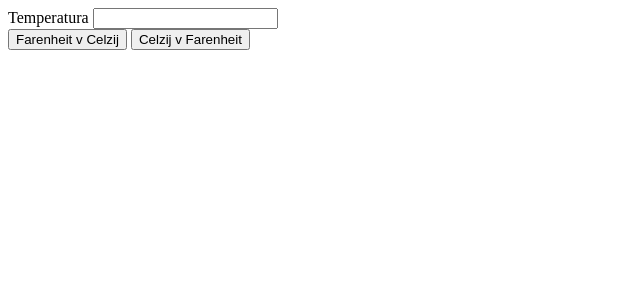
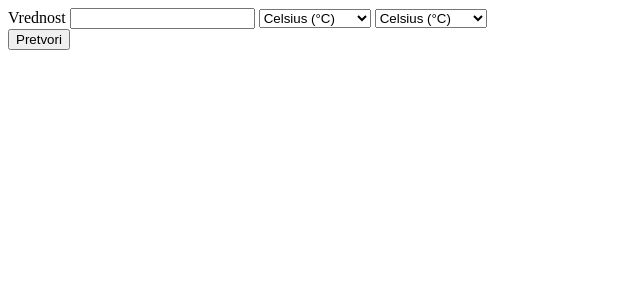
Before and after one commit to martinoprin/School, a PHP site: page / in a window 1280 px wide. Shown: the top 300 px of the page, without its empty margins (0-640 px from the left). Run offline with PHP 8.4, Linux system fonts and the light colour scheme.

Commit message:
vaja13 koncana

```diff
--- a/R4A/NSAv/Vaja13/index.php
+++ b/R4A/NSAv/Vaja13/index.php
@@ -7,27 +7,56 @@
 </head>
 <body>
     <form method="POST" action="">
-        <label for="temperatura">Temperatura</label>
-        <input type="number" name="temperatura" required><br>
-        <input type="submit" name="convert" value="Farenheit v Celzij">
-        <input type="submit" name="convert" value="Celzij v Farenheit">
+
+        <label for="input-unit">Vrednost</label>
+        <input type="number" name="temperatura" required>
+        <select name="input-unit1" id="input-unit1" required>
+            <option value="celsius">Celsius (°C)</option>
+            <option value="fahrenheit">Fahrenheit (°F)</option>
+            <option value="kelvin">Kelvin (K)</option>
+        </select>
+        <select name="input-unit2" id="input-unit2" required>
+            <option value="celsius">Celsius (°C)</option>
+            <option value="fahrenheit">Fahrenheit (°F)</option>
+            <option value="kelvin">Kelvin (K)</option>
+        </select>
+        <br>
+        <input type="submit" value="Pretvori">
     </form>
 
     <?php
-        if ($_SERVER['REQUEST_METHOD'] === "POST") {
-            if (isset($_POST['temperatura'])){
-                $temperatura = $_POST['temperatura'];
-                $conversion = $_POST['convert'];
+    if ($_SERVER['REQUEST_METHOD'] === "POST") {
+        if (isset($_POST['temperatura'])) {
+            $temperatura = (float)$_POST['temperatura'];
+            $inputUnit = $_POST['input-unit1'];
+            $outputUnit = $_POST['input-unit2'];
 
-                if ($conversion === "Celzij v Farenheit") {
-                    $rezultat = $temperatura * 1.8 + 32;
-                    echo "<p>$temperatura °C = $rezultat °F</p>";
-                } else if ($conversion === "Farenheit v Celzij") {
-                    $rezultat = ($temperatura - 32) / 1.8;
-                    echo "<p>$temperatura °F = $rezultat °C</p>";
+            $celsius = null;
+            if ($inputUnit === "celsius") {
+                $celsius = $temperatura;
+            } elseif ($inputUnit === "fahrenheit") {
+                $celsius = ($temperatura - 32) / 1.8;
+            } elseif ($inputUnit === "kelvin") {
+                $celsius = $temperatura - 273.15;
+            }
+
+            if ($celsius !== null) {
+                if ($outputUnit === "celsius") {
+                    $rezultat = $celsius;
+                    $outputSymbol = "°C";
+                } elseif ($outputUnit === "fahrenheit") {
+                    $rezultat = $celsius * 1.8 + 32;
+                    $outputSymbol = "°F";
+                } elseif ($outputUnit === "kelvin") {
+                    $rezultat = $celsius + 273.15;
+                    $outputSymbol = "K";
                 }
+                echo "<p>$temperatura " . htmlspecialchars($inputUnit) . " = " . number_format($rezultat, 2) . " $outputSymbol</p>";
+            } else {
+                echo "<p>Invalid input or output unit.</p>";
             }
         }
+    }
     ?>
 </body>
 </html>
```
Also changed, not shown: 1 other file.
